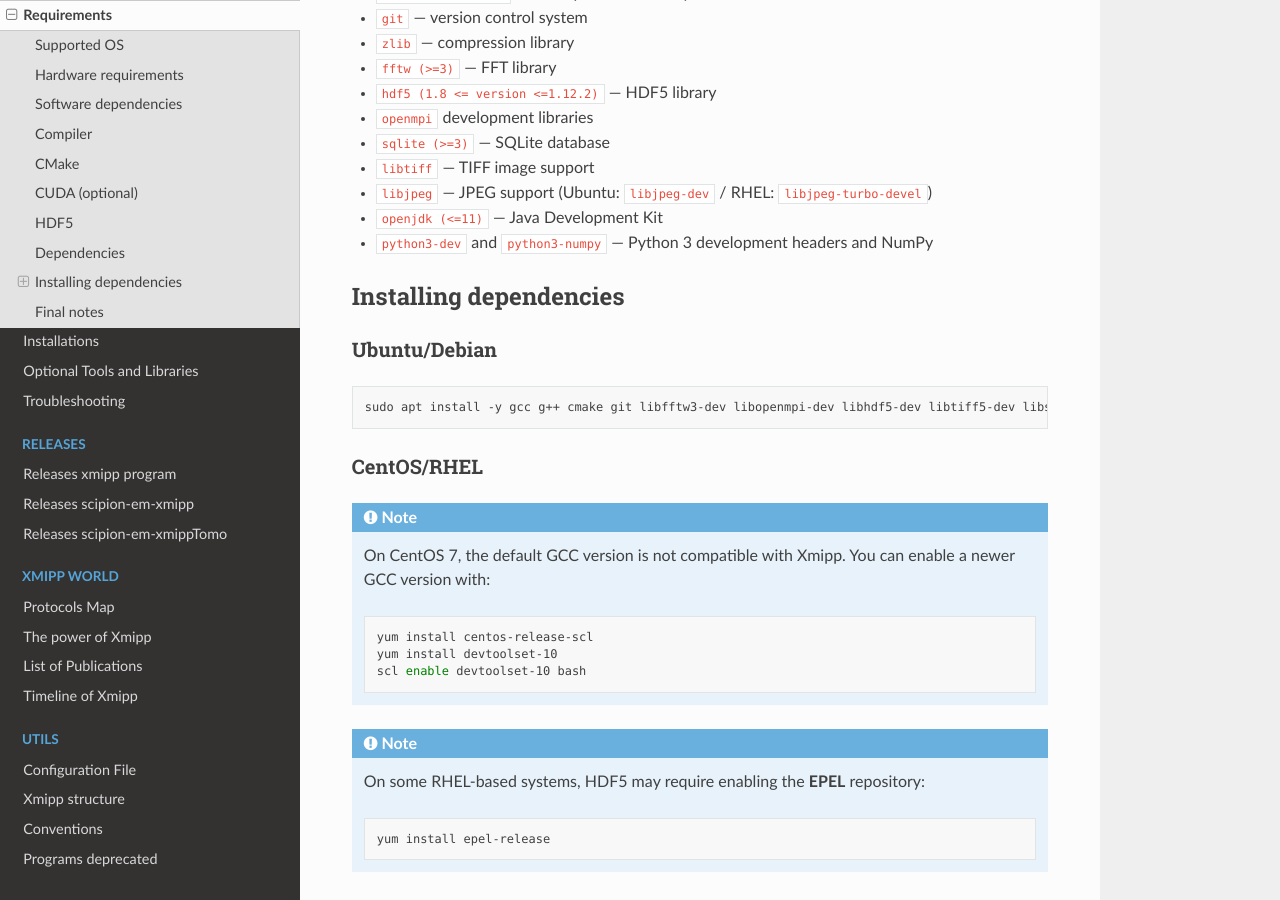
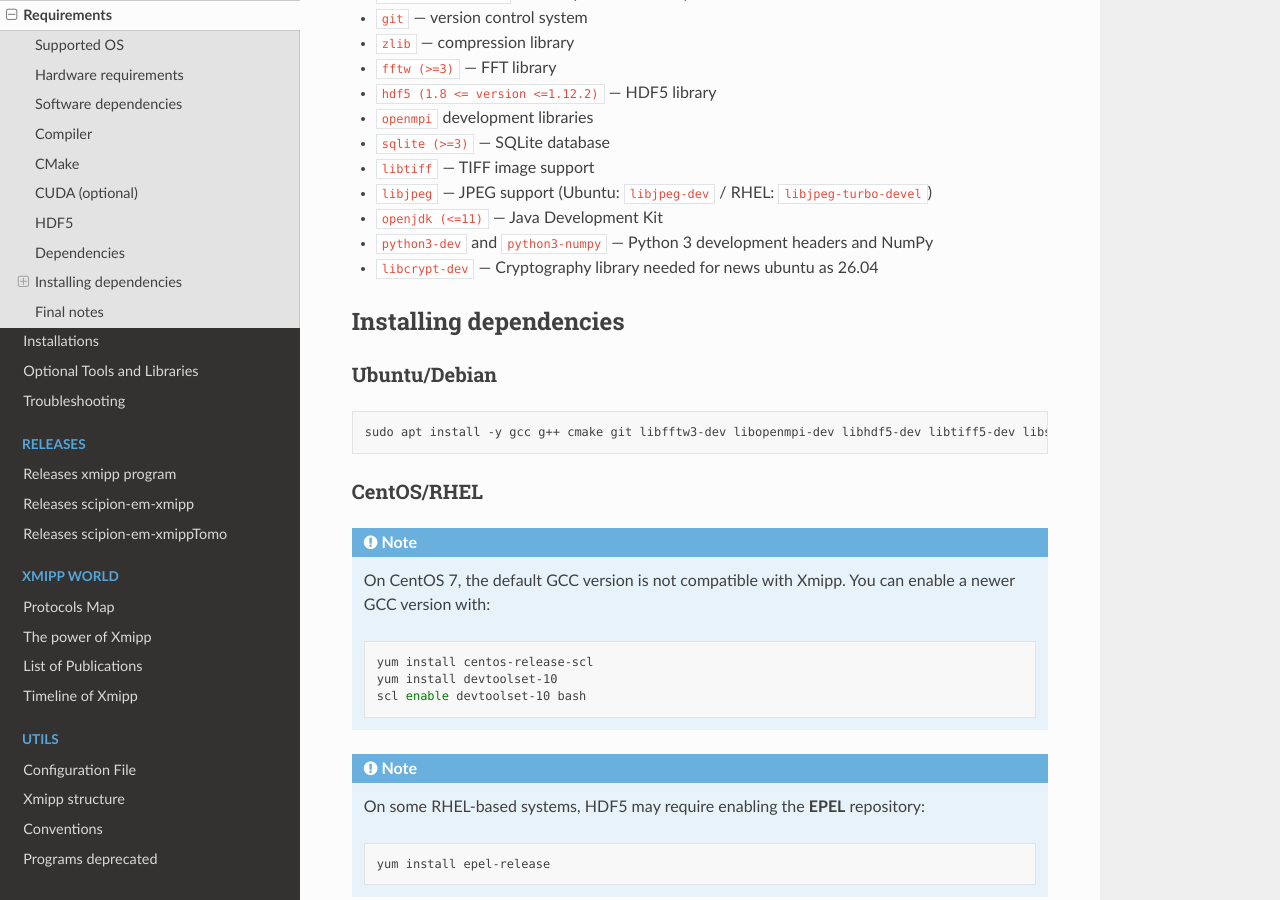
Before and after one commit to I2PC/docs, a Sphinx documentation site: the page built from docs/Installation/Requirements/index.rst, in a window 1280 px wide and 900 px high, scrolled down 2790 px. Built offline with Sphinx 7.4.7 and the Read the Docs theme 3.1.0, drawn with Linux system fonts in a browser that asks for light colours; formulas are drawn with MathJax 3; pages that are not in the unit, such as notebooks, are missing from menus.

Commit message:
libcrypt-dev

```diff
--- a/docs/Installation/Requirements/index.rst
+++ b/docs/Installation/Requirements/index.rst
@@ -133,6 +133,7 @@
 - ``libjpeg`` — JPEG support (Ubuntu: ``libjpeg-dev`` / RHEL: ``libjpeg-turbo-devel``)
 - ``openjdk (<=11)`` — Java Development Kit
 - ``python3-dev`` and ``python3-numpy`` — Python 3 development headers and NumPy
+- ``libcrypt-dev`` — Cryptography library needed for news ubuntu as 26.04
 
 Installing dependencies
 ^^^^^^^^^^^^^^^^^^^^^^^
@@ -142,7 +143,7 @@
 
 .. code-block:: bash
 
-   sudo apt install -y gcc g++ cmake git libfftw3-dev libopenmpi-dev libhdf5-dev libtiff5-dev libsqlite3-dev libjpeg-dev python3-dev python3-numpy default-jdk zlib1g-dev
+   sudo apt install -y gcc g++ cmake git libfftw3-dev libopenmpi-dev libhdf5-dev libtiff5-dev libsqlite3-dev libjpeg-dev python3-dev python3-numpy default-jdk zlib1g-dev libcrypt-dev
 
 CentOS/RHEL
 """""""""""
```
